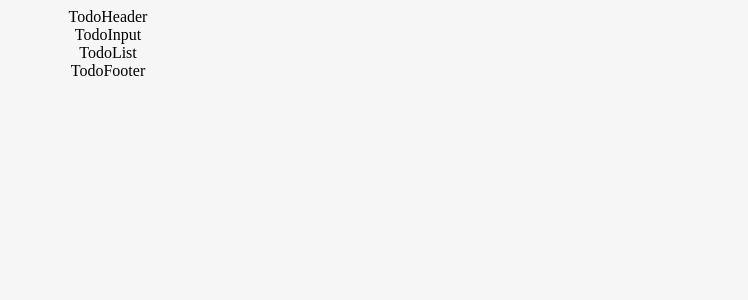
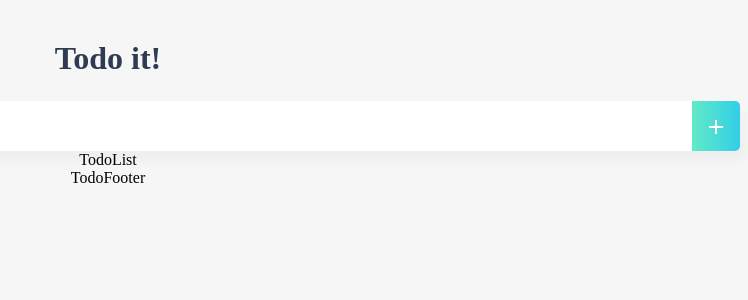
Before and after one commit to yeyoung8805/Vue-Exercise, a Vue app: page / in a window 1280 px wide. Shown: the top 300 px of the page, without its empty margins (532-1280 px from the left). Built offline with nearby package versions, Linux system fonts and the light colour scheme.

Commit message:
edit Header and Input class

```diff
--- a/public/index.html
+++ b/public/index.html
@@ -5,6 +5,7 @@
     <meta http-equiv="X-UA-Compatible" content="IE=edge">
     <meta name="viewport" content="width=device-width,initial-scale=1.0">
     <link rel="icon" href="<%= BASE_URL %>favicon.ico">
+    <link rel="stylesheet" href="https://fonts.googleapis.com/icon?family=Material+Icons">
     <title><%= htmlWebpackPlugin.options.title %></title>
   </head>
   <body>
--- a/src/components/TodoHeader.vue
+++ b/src/components/TodoHeader.vue
@@ -1,14 +1,13 @@
 <template>
-    <div>
-        TodoHeader
-    </div>
+    <header>
+        <h1>Todo it!</h1>
+    </header>
 </template>
 
-<script>
-export default {
-
+<style scoped>
+h1 {
+    color: #2F3B52;
+    font-weight: 900;
+    margin: 2.5rem 0 1.5rem;
 }
-</script>
-
-<style>
 </style>
--- a/src/components/TodoInput.vue
+++ b/src/components/TodoInput.vue
@@ -1,14 +1,59 @@
 <template>
-    <div>
-        TodoInput
+    <div class="inputBox shadow">
+        <input type="text" v-model="newTodoItem" v-on:keyup.enter="addTodo">
+        <span class="addContainer" v-on:click="addTodo">
+            <i class="material-icons addBtn">add</i>
+        </span>
     </div>
 </template>
 
 <script>
 export default {
-
+    data() {
+        return {
+            newTodoItem: ""
+        }
+    },
+    methods: {
+        addTodo: function() {
+            if(this.newTodoItem != ''){
+                var obj = {completed: false, item:this.newTodoItem};
+                console.log(this.newTodoItem);
+                //저장하는 로직
+                localStorage.setItem(this.newTodoItem, JSON.stringify(obj)); // 스트링으로 변경되도록 함
+                this.clearInput();
+            }
+        },
+        clearInput: function () {
+            this.newTodoItem = '';
+        }
+    },
 }
 </script>
 
-<style>
+<style scoped>
+input:focus {
+    outline: none;
+}
+.inputBox {
+    background: white;
+    height: 50px;
+    line-height: 50px;
+    border-radius: 5px;
+}
+.inputBox input {
+    border-style: none;
+    font-size: 0.9rem;
+}
+.addContainer {
+    float: right;
+    background: linear-gradient(to right, #62EAC6,#32CEE6);
+    display: block;
+    width: 3rem;
+    border-radius: 0 5px 5px 0;
+}
+.addBtn {
+    color: white;
+    vertical-align: middle;
+}
 </style>
```
